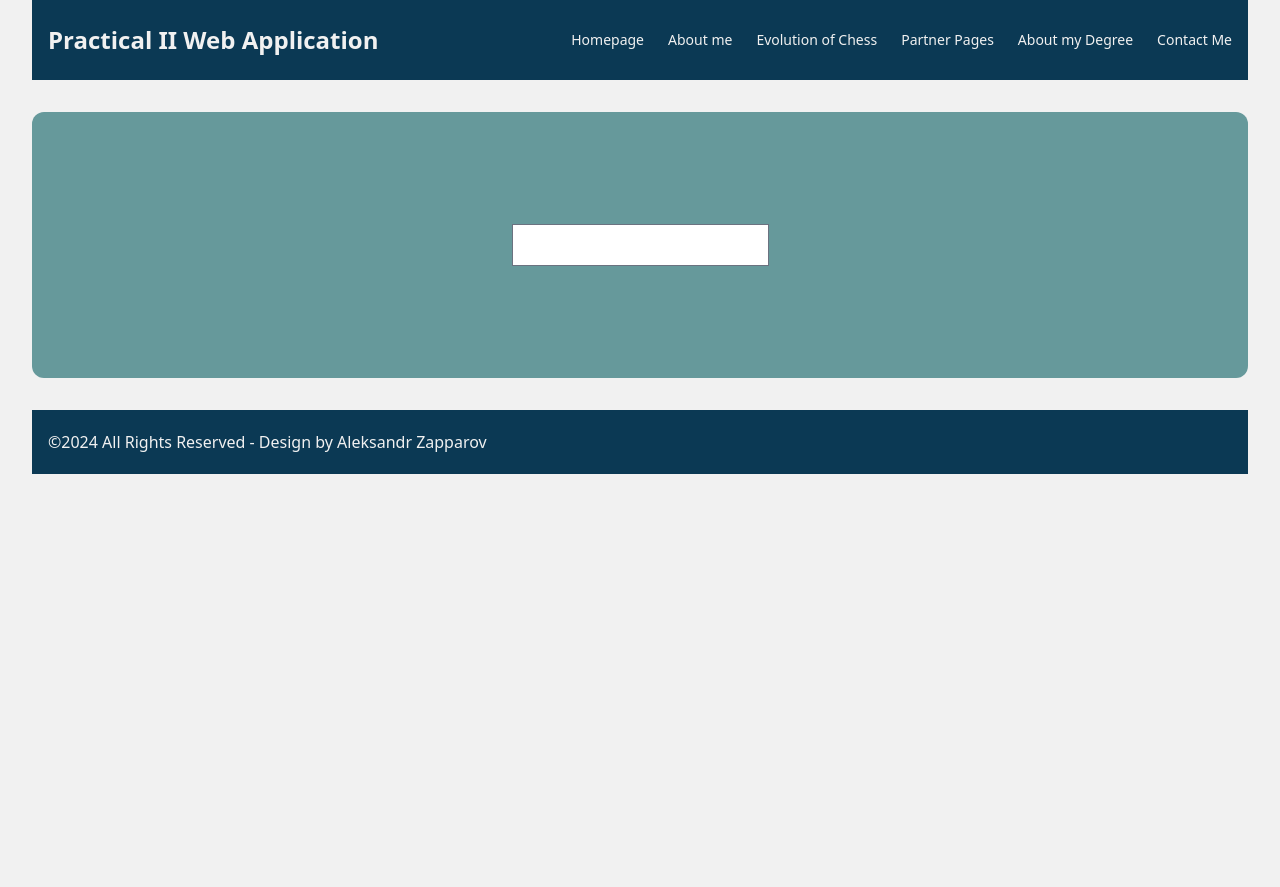
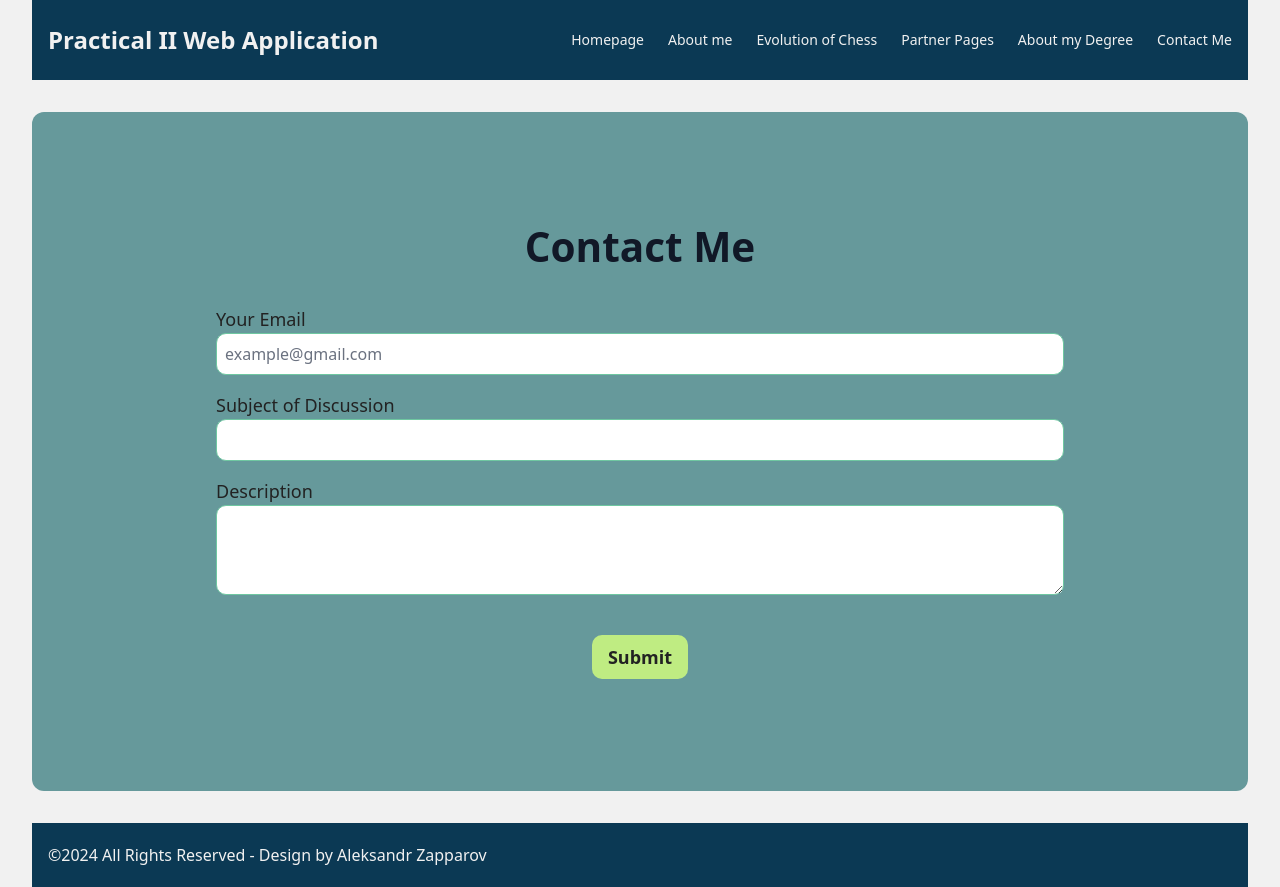
Before and after one commit to rockstonezap/web_application_repository, a website: page public/contact.html in a window 1280 px wide. Before the commit the page ends 800 px from the top, so only its background shows below. Drawn offline with Linux system fonts and the light colour scheme; some icons are missing.

Commit message:
Updated contact me page with better form
Form sends an alert that says the message has been sent and then redirects to homepage on submission

```diff
--- a/public/contact.html
+++ b/public/contact.html
@@ -1,15 +1,15 @@
 <!DOCTYPE html>
 
-<html>
+<html lang="en">
     <head>
-    <meta charset="utf-8" />
+        <meta charset="utf-8">
 
-    <meta http-equiv="X-UA-Compatible" content="IE=edge" />
+        <meta http-equiv="X-UA-Compatible" content="IE=edge">
         <meta name="viewport" content="width=device-width, initial-scale=1, shrink-to-fit=no">
 
-    <meta name="keywords" content="" />
+        <meta name="keywords" content="">
         <meta name="description" content="">
-    <meta name="author" content="" />
+        <meta name="author" content="">
 
         <title>Contact Me | Practical II</title>
 
@@ -20,7 +20,7 @@
     <body class="bg-cursor sm:px-8 max-w-7xl mx-auto">
         <header class="bg-cyan">
             <nav class="text-cursor mx-auto flex container items-center justify-between py-6">
-            <h1 class="text-md sm:text-2xl font-bold">Practical II Web Application</h1>
+                <p class="text-md sm:text-2xl font-bold">Practical II Web Application</p>
 
                 <div class="text-sm sm:text-md flex gap-x-6">
                     <a href="/">Homepage</a>
@@ -34,21 +34,39 @@
         </header>
 
         <main class="text-terminal my-8">
-        <section class="container flex justify-center bg-moonstone rounded-xl mx-auto px-6 py-8 sm:py-28 lg:px-0">
-            <div class="flex flex-col items-center justify-center md:px-6">
-                <div class="prose max-w-md order-last lg:order-first">
-                    <form action="">
-                        <input type="text" aria-label="Hello World">
-                    </form>
+            <section class="container mx-auto px-6 py-8 sm:py-28 lg:px-0 flex justify-center bg-moonstone rounded-xl">
+                <div class="w-full prose m-0 md:px-6">
+                    <h1 class="text-center font-bold">Contact Me</h1>
+
+                    <form class="flex flex-col gap-4" action="/">
+                        <fieldset class="space-y-4">
+                            <div class="flex flex-col">
+                                <label for="email">Your Email</label>
+                                <input id="email" type="email" placeholder="example@gmail.com" class="p-2 rounded border border-moonstone-200">
                             </div>
 
+                            <div class="flex flex-col">
+                                <label for="subject">Subject of Discussion</label>
+                                <input id="subject" type="text" class="p-2 rounded border border-moonstone-200">
+                            </div>
+
+                            <div class="flex flex-col">
+                                <label for="description">Description</label>
+                                <textarea id="description" rows="3" class="p-2 rounded border border-moonstone-200"></textarea>
+                            </div>
+                        </fieldset>
+
+                        <div class="flex justify-center pt-6">
+                            <button type="submit" onclick="alert('Your message was sent!')" class="bg-moonstone-100 hover:bg-moonstone-200 font-bold py-2 px-4 rounded">Submit</button>
+                        </div>
+                    </form>
                 </div>
             </section>
         </main>
 
         <footer class="text-cursor bg-cyan">
             <div class="flex container items-center justify-between py-4">
-            <p>&copy2024 All Rights Reserved - Design by <a href="https://github.com/rockstonezap">Aleksandr Zapparov</a></p>
+                <p>&copy;2024 All Rights Reserved - Design by <a href="https://github.com/rockstonezap">Aleksandr Zapparov</a></p>
 
                 <div class="grid grid-flow-col gap-4">
                     <a class="size-8" target="_blank" href="https://www.linkedin.com/in/aleksandr-zapparov/">
--- a/tailwind.config.js
+++ b/tailwind.config.js
@@ -21,8 +21,11 @@ module.exports = {
         cursor: "#f1f1f1",
         terminal: "#222222",
         cyan: "#0b3954",
-        greenTea: "#e2f1af",
-        moonstone: "#66999b",
+        moonstone: {
+          '100': "#bfec82",
+          '200': "#6fc7a1",
+          DEFAULT: "#66999b",
+        },
       },
       aspectRatio: {
         auto: "auto",
```
Also changed, not shown: css/output.css. Lines whose indentation alone changed are shown as unchanged.
